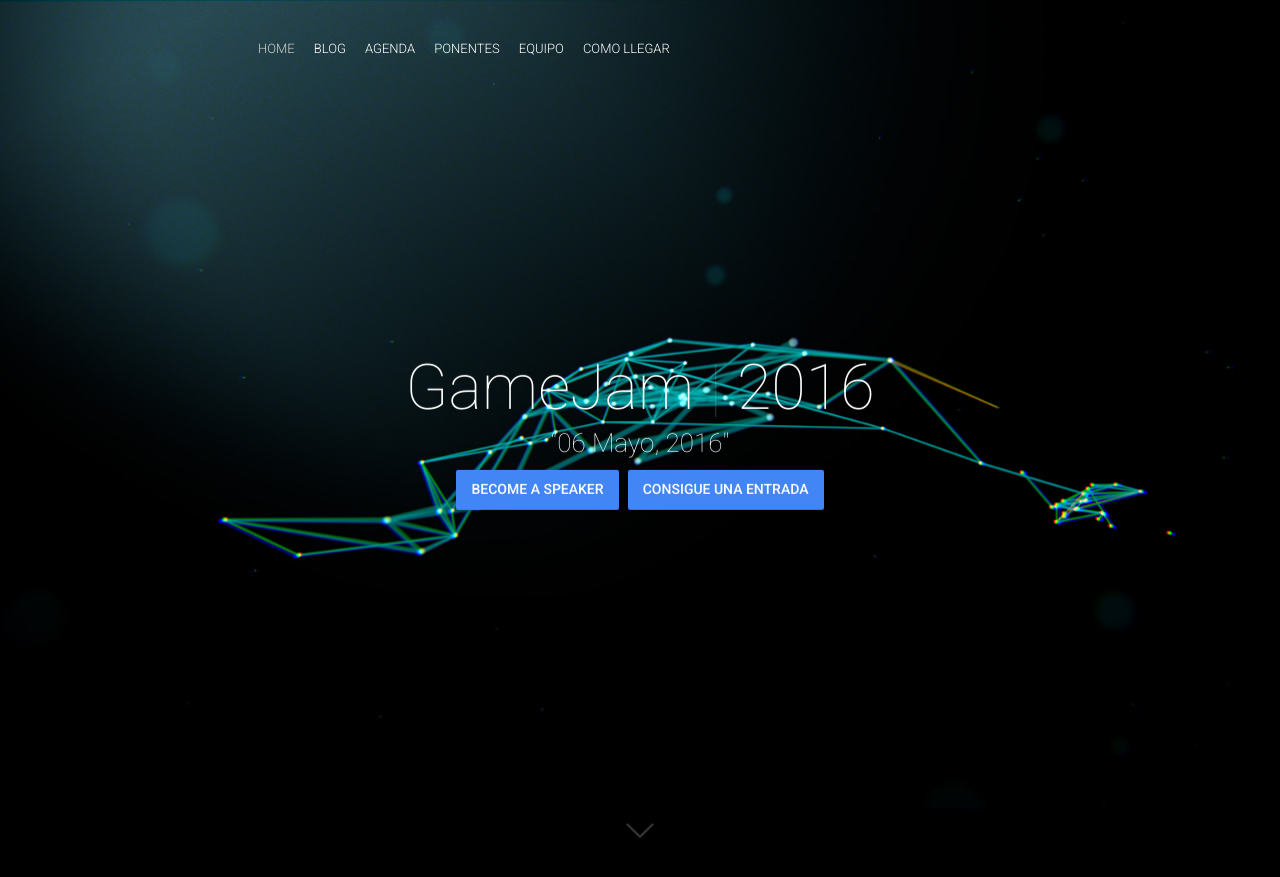
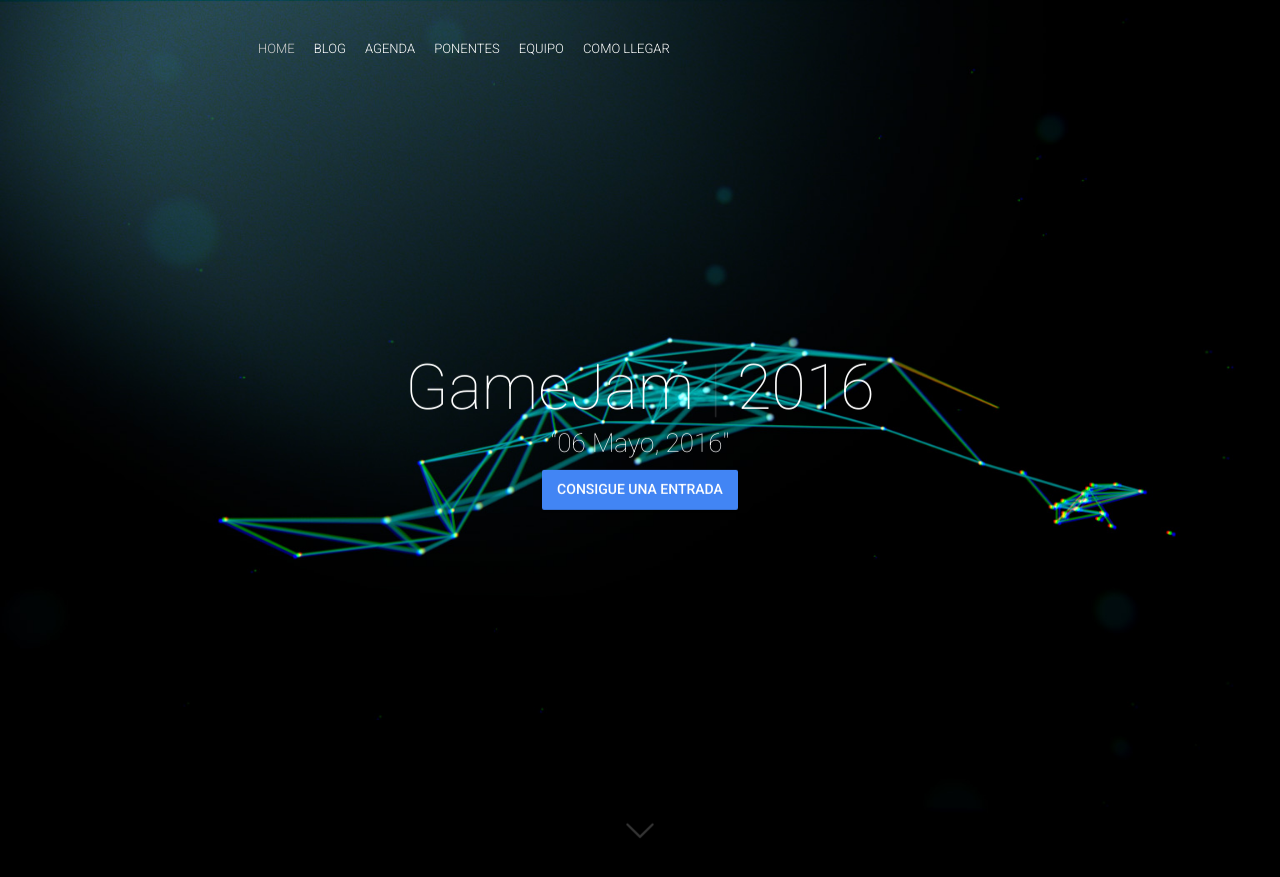
Before and after one commit to GDGTarragona/GameJamReus, a Jekyll site: the page built from index.html, in a window 1280 px wide and 900 px high. Shown: the top 877 px of the window. Built offline with Jekyll 4.4.1, drawn with Linux system fonts in a browser that asks for light colours; nearby versions of some CDN libraries; comment, search, counter and statistics services are not loaded.

Commit message:
Become a speaker button removed

```diff
--- a/_config.yml
+++ b/_config.yml
@@ -43,10 +43,6 @@ navigationLinks:
  - {permalink: "/speakers/", text: "Ponentes"}
  - {permalink: "/team/", text: "Equipo"}
  - {permalink: "/logistics/", text: "Como llegar"}
-bottomNavigationLinks:
- - {link: "http://goo.gl/fISuGq", text: "Become a speaker"}
-rightNavigationButtons:
- - {link: "http://goo.gl/fISuGq", text: "Become a speaker"}
 
 # Hero Block
 heroImage: "hero.jpg"
@@ -55,7 +51,6 @@ eventDate: “06 Mayo, 2016"
 typeoutTextValues: '"", "Reus", "URV"'
 typeoutFallback: "Season"
 heroButtons:
- - {link: "http://goo.gl/fISuGq", text: "Become a speaker"}
  - {permalink: "/#tickets", text: "Consigue una entrada"}
 
 # About Block
```
